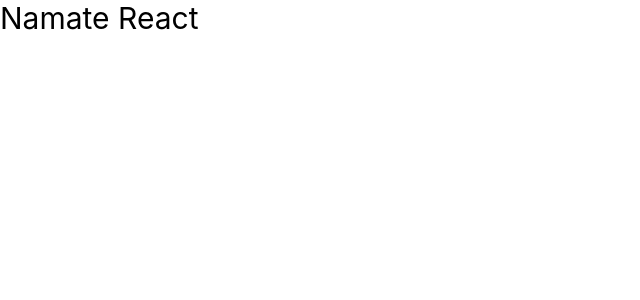
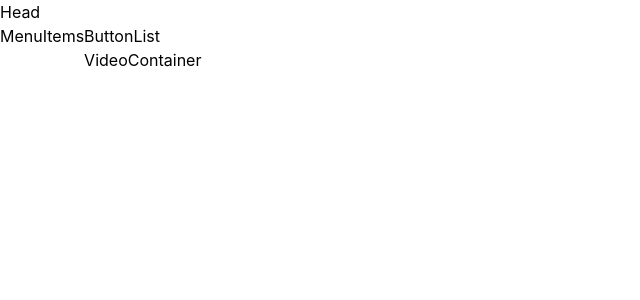
Before and after one commit to adeebafatima/Namaste-Youtube, a React (Create React App) app: page / in a window 1280 px wide. Shown: the top 300 px of the page, without its empty margins (0-640 px from the left). Built offline with nearby package versions, Linux system fonts and the light colour scheme.

Commit message:
ep1_Skeleton

```diff
--- a/src/App.js
+++ b/src/App.js
@@ -1,9 +1,23 @@
+import Head from './components/Head';
+import Body from './components/Body';
+
 import './App.css';
 
 function App() {
   return (
     <div>
-    <h1 className="text-3xl">Namate React</h1>
+    <Head/>
+    <Body/>
+    {/*
+    Head
+    Body
+      SideBar
+        MenuItems
+      MainContainer
+        ButtonList
+        VideoContainer
+          VideoCard
+    */}
     </div>
   );
 }
--- /dev/null
+++ b/src/components/Body.js
@@ -0,0 +1,14 @@
+import React from "react";
+import SideBar from "./SideBar";
+import MainContainer from "./MainContainer";
+
+const Body = () => {
+  return (
+    <div className="flex">
+      <SideBar />
+      <MainContainer />
+    </div>
+  );
+};
+
+export default Body;
--- /dev/null
+++ b/src/components/ButtonList.js
@@ -0,0 +1,9 @@
+import React from 'react'
+
+const ButtonList = () => {
+  return (
+    <div>ButtonList</div>
+  )
+}
+
+export default ButtonList
--- /dev/null
+++ b/src/components/Head.js
@@ -0,0 +1,9 @@
+import React from 'react'
+
+const Head = () => {
+  return (
+    <div>Head</div>
+  )
+}
+
+export default Head
--- /dev/null
+++ b/src/components/MainContainer.js
@@ -0,0 +1,14 @@
+import React from "react";
+import ButtonList from "./ButtonList";
+import VideoContainer from "./VideoContainer";
+
+const MainContainer = () => {
+  return (
+    <div>
+      <ButtonList />
+      <VideoContainer />
+    </div>
+  );
+};
+
+export default MainContainer;
--- /dev/null
+++ b/src/components/MenuItems.js
@@ -0,0 +1,9 @@
+import React from 'react'
+
+const MenuItems = () => {
+  return (
+    <div>MenuItems</div>
+  )
+}
+
+export default MenuItems
--- /dev/null
+++ b/src/components/SideBar.js
@@ -0,0 +1,12 @@
+import React from "react";
+import MenuItems from "./MenuItems";
+
+const SideBar = () => {
+  return (
+    <div>
+      <MenuItems />
+    </div>
+  );
+};
+
+export default SideBar;
--- /dev/null
+++ b/src/components/VideoContainer.js
@@ -0,0 +1,9 @@
+import React from 'react'
+
+const VideoContainer = () => {
+  return (
+    <div>VideoContainer</div>
+  )
+}
+
+export default VideoContainer
```
